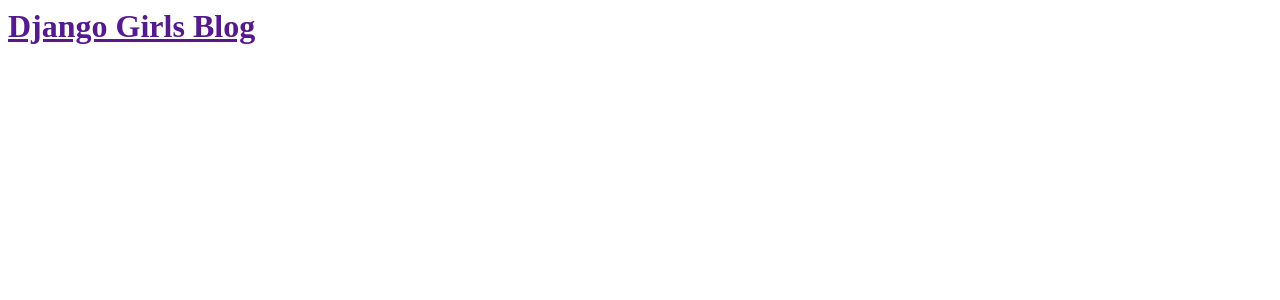
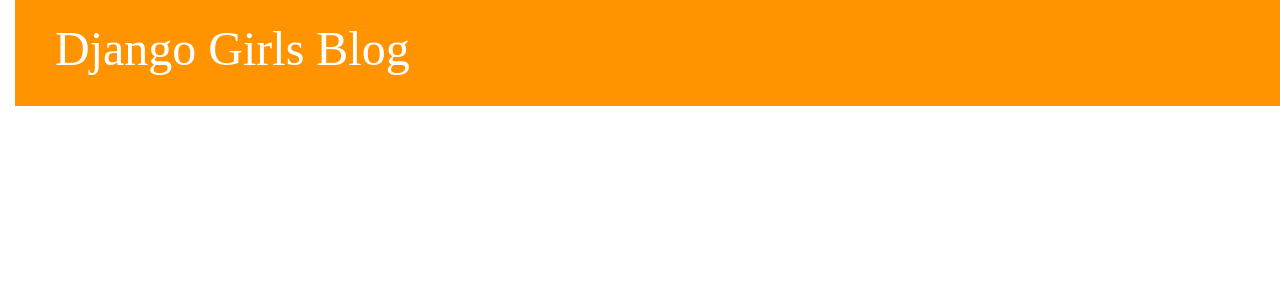
Before and after one commit to dltkdrn4266/learningPython, a Django app: page / in a window 1280 px wide. Shown: the top 300 px of the page. Run offline with Django 3.2, Linux system fonts and the light colour scheme; data that the repository does not hold is empty; some libraries are stand-ins or nearby versions.

Commit message:
[Add] 템플릿에 css 적용

```diff
--- /dev/null
+++ b/blog/static/css/blog.css
@@ -0,0 +1,53 @@
+h1 a {
+    color: #FCA205;
+    font-family: 'Lobster';
+}
+body {
+    padding-left: 15px;
+}
+.page-header {
+    background-color: #ff9400;
+    margin-top: 0;
+    padding: 20px 20px 20px 40px;
+}
+
+.page-header h1, .page-header h1 a, .page-header h1 a:visited, .page-header h1 a:active {
+    color: #ffffff;
+    font-size: 36pt;
+    text-decoration: none;
+}
+
+.content {
+    margin-left: 40px;
+}
+
+h1, h2, h3, h4 {
+    font-family: 'Lobster', cursive;
+}
+
+.date {
+    color: #828282;
+}
+
+.save {
+    float: right;
+}
+
+.post-form textarea, .post-form input {
+    width: 100%;
+}
+
+.top-menu, .top-menu:hover, .top-menu:visited {
+    color: #ffffff;
+    float: right;
+    font-size: 26pt;
+    margin-right: 20px;
+}
+
+.post {
+    margin-bottom: 70px;
+}
+
+.post h1 a, .post h1 a:visited {
+    color: #000000;
+}
--- a/blog/templates/blog/post_list.html
+++ b/blog/templates/blog/post_list.html
@@ -1,17 +1,30 @@
+{% load static %}
 <html>
     <head>
         <title>Django Girls blog</title>
+        <link href="https://stackpath.bootstrapcdn.com/bootstrap/4.2.1/css/bootstrap.min.css" rel="stylesheet" integrity="sha384-GJzZqFGwb1QTTN6wy59ffF1BuGJpLSa9DkKMp0DgiMDm4iYMj70gZWKYbI706tWS" crossorigin="anonymous">
+        <link rel="stylesheet" href="{% static 'css/blog.css' %}" />
     </head>
     <body>
-        <div>
+        <div class="page-header">
             <h1><a href="">Django Girls Blog</a></h1>
         </div>
         {% for post in posts %}
-            <div>
-                <p>published: {{ post.published_date }}</p>
-                <h1><a href="">{{ post.title }}</a></h1>
-                <p>{{ post.text|linebreaksbr }}</p>
+        <div class="content container">
+            <div class="row">
+                <div class="col-md-8">
+                    {% for post in posts %}
+                        <div class="post">
+                            <div class="date">
+                                <p>published: {{ post.published_date }}</p>
+                            </div>
+                            <h1><a href="">{{ post.title }}</a></h1>
+                            <p>{{ post.text|linebreaksbr }}</p>
+                        </div>
+                    {% endfor %}
+                </div>
             </div>
+        </div>
         {% endfor %}
     </body>
 </html>
```
